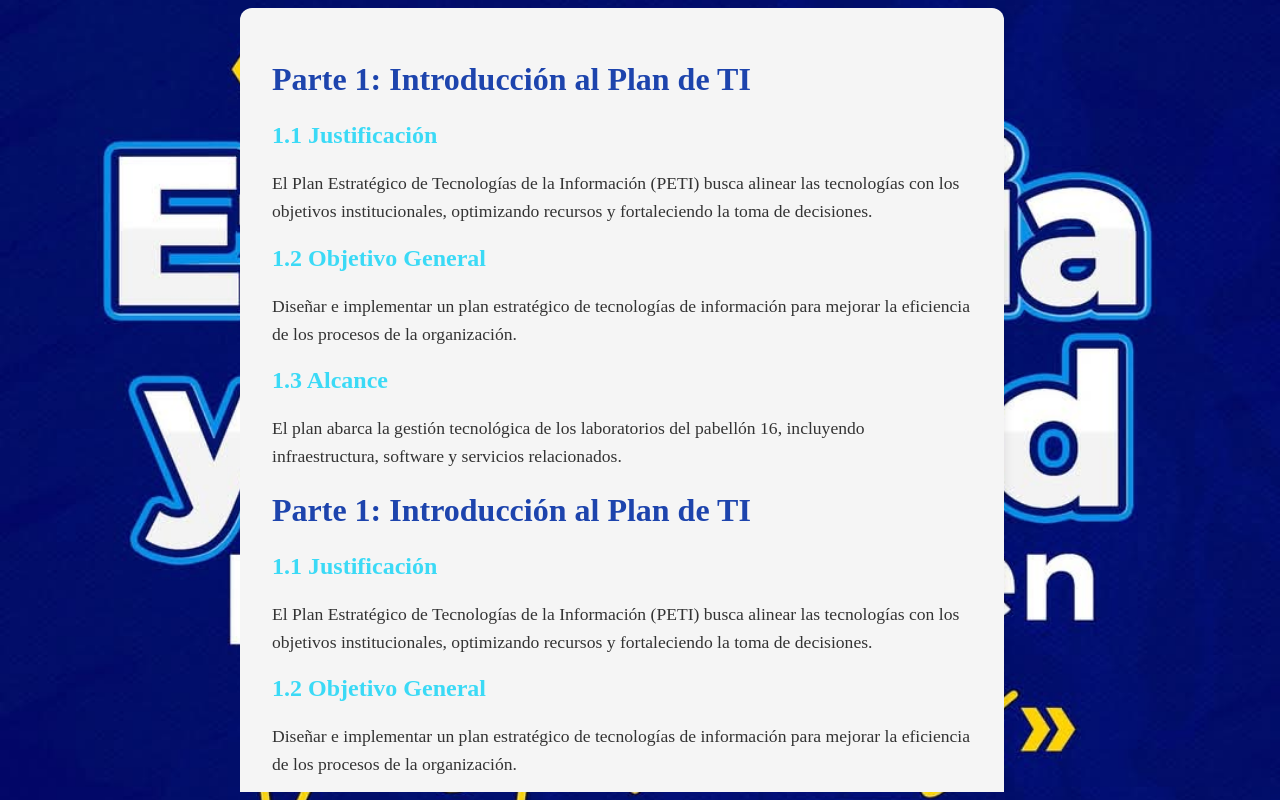
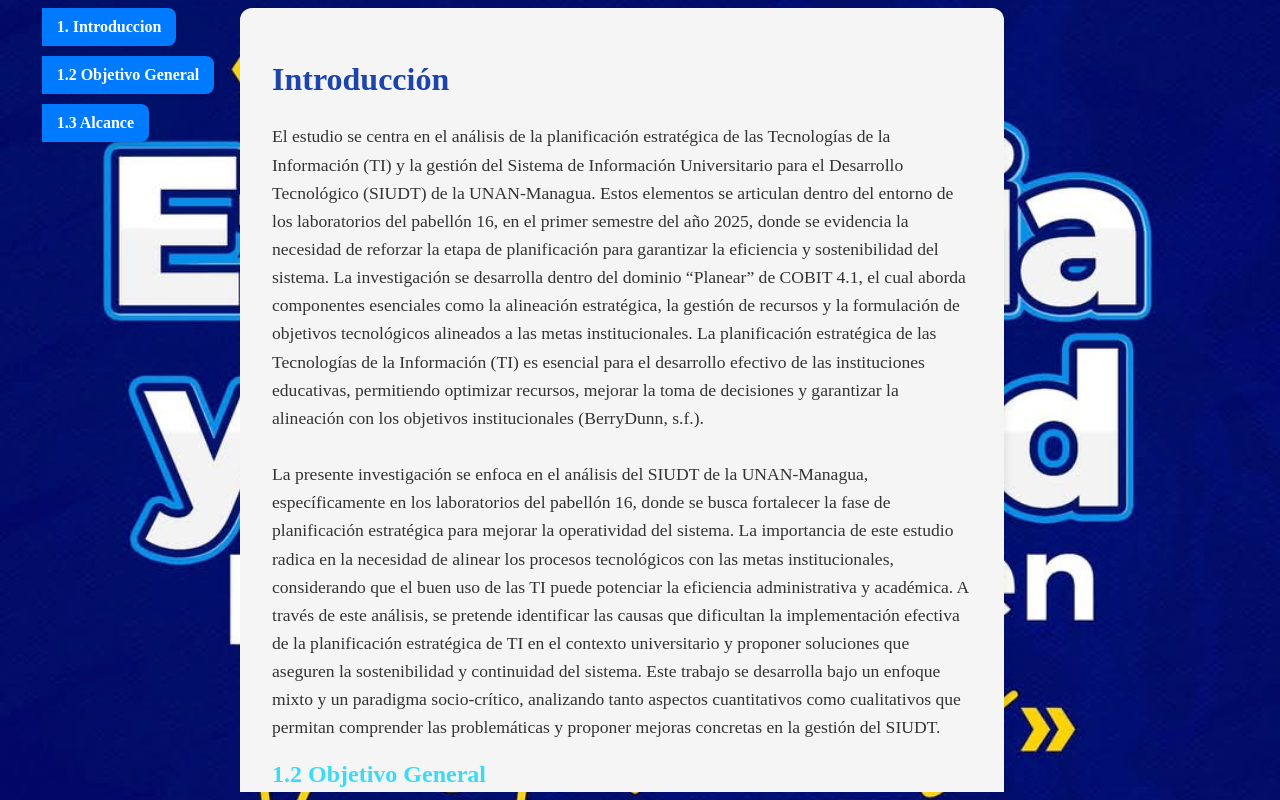
Before and after one commit to ErwingHernandez/plan-ti-react, a React (Vite) app: page /part1 in a window 1280 px wide. Built offline with nearby package versions, Linux system fonts and the light colour scheme.

Commit message:
etiquetas laterlaes

```diff
--- a/src/index.css
+++ b/src/index.css
@@ -9,4 +9,5 @@
   align-items: center;
   width: 100dvw;
   height: 100dvh;
+  scroll-behavior: smooth;
 }
--- a/src/pages/part1.jsx
+++ b/src/pages/part1.jsx
@@ -1,23 +1,33 @@
 import { useState } from "react";
 import '../styles/document.css';
+import '../styles/etiquetas.css';
 
 function Part1() {
 
     return (
+        <>
 
             <div className="principal-container">
+                <div className="container-titulos">
+                    <nav>
+                        <ul>
+                            <li><a href="#Introducción">1. Introduccion</a></li>
+                            <li><a href="#objetivo-general">1.2 Objetivo General</a></li>
+                            <li><a href="#Alcance2">1.3 Alcance</a></li>
+                        </ul>
+                    </nav>
+                </div>
                 <div className="scroll-container">
 
 
                     <div className="part-container">
-                    <h1>Parte 1: Introducción al Plan de TI</h1>
+                        <h1 id="Introducción">Introducción</h1>
 
                         <section>
-                        <h2>1.1 Justificación</h2>
                             <p>
-                            El Plan Estratégico de Tecnologías de la Información (PETI) busca alinear las
-                            tecnologías con los objetivos institucionales, optimizando recursos y
-                            fortaleciendo la toma de decisiones.
+                                El estudio se centra en el análisis de la planificación estratégica de las Tecnologías de la Información (TI) y la gestión del Sistema de Información Universitario para el Desarrollo Tecnológico (SIUDT) de la UNAN-Managua. Estos elementos se articulan dentro del entorno de los laboratorios del pabellón 16, en el primer semestre del año 2025, donde se evidencia la necesidad de reforzar la etapa de planificación para garantizar la eficiencia y sostenibilidad del sistema. La investigación se desarrolla dentro del dominio “Planear” de COBIT 4.1, el cual aborda componentes esenciales como la alineación estratégica, la gestión de recursos y la formulación de objetivos tecnológicos alineados a las metas institucionales.
+                                La planificación estratégica de las Tecnologías de la Información (TI) es esencial para el desarrollo efectivo de las instituciones educativas, permitiendo optimizar recursos, mejorar la toma de decisiones y garantizar la alineación con los objetivos institucionales (BerryDunn, s.f.). <br/> <br/> La presente investigación se enfoca en el análisis del SIUDT de la UNAN-Managua, específicamente en los laboratorios del pabellón 16, donde se busca fortalecer la fase de planificación estratégica para mejorar la operatividad del sistema. La importancia de este estudio radica en la necesidad de alinear los procesos tecnológicos con las metas institucionales, considerando que el buen uso de las TI puede potenciar la eficiencia administrativa y académica. A través de este análisis, se pretende identificar las causas que dificultan la implementación efectiva de la planificación estratégica de TI en el contexto universitario y proponer soluciones que aseguren la sostenibilidad y continuidad del sistema. Este trabajo se desarrolla bajo un enfoque mixto y un paradigma socio-crítico, analizando tanto aspectos cuantitativos como cualitativos que permitan comprender las problemáticas y proponer mejoras concretas en la gestión del SIUDT.
+
                             </p>
                         </section>
 
@@ -29,45 +39,12 @@
                             </p>
                         </section>
 
-                    <section>
-                        <h2>1.3 Alcance</h2>
-                        <p>
-                            El plan abarca la gestión tecnológica de los laboratorios del pabellón 16,
-                            incluyendo infraestructura, software y servicios relacionados.
-                        </p>
-                    </section>
 
-                    <h1>Parte 1: Introducción al Plan de TI</h1>
-
-                    <section>
-                        <h2>1.1 Justificación</h2>
-                        <p>
-                            El Plan Estratégico de Tecnologías de la Información (PETI) busca alinear las
-                            tecnologías con los objetivos institucionales, optimizando recursos y
-                            fortaleciendo la toma de decisiones.
-                        </p>
-                    </section>
-
-                    <section>
-                        <h2>1.2 Objetivo General</h2>
-                        <p>
-                            Diseñar e implementar un plan estratégico de tecnologías de información para
-                            mejorar la eficiencia de los procesos de la organización.
-                        </p>
-                    </section>
-
-                    <section>
-                        <h2>1.3 Alcance</h2>
-                        <p>
-                            El plan abarca la gestión tecnológica de los laboratorios del pabellón 16,
-                            incluyendo infraestructura, software y servicios relacionados.
-                        </p>
-                    </section>
                     </div>
 
                 </div>
             </div>
-
+        </>
 
     );
 }
--- a/src/pages/part2.jsx
+++ b/src/pages/part2.jsx
@@ -1,5 +1,6 @@
 import { useState } from "react";
-
+import '../styles/document.css';
+import '../styles/etiquetas.css';
 
 function Part2() {
 
--- a/src/pages/part3.jsx
+++ b/src/pages/part3.jsx
@@ -1,5 +1,6 @@
 import { useState } from "react";
-
+import '../styles/document.css';
+import '../styles/etiquetas.css';
 
 function Part3() {
 
--- a/src/pages/part4.jsx
+++ b/src/pages/part4.jsx
@@ -1,5 +1,6 @@
 import { useState } from "react";
-
+import '../styles/document.css';
+import '../styles/etiquetas.css';
 
 function Part4() {
 
--- a/src/styles/document.css
+++ b/src/styles/document.css
@@ -61,3 +61,11 @@
     line-height: 1.6;
     color: #333;
 }
+
+.container-titulos{
+    display: flex;
+    height: 98dvh;
+    margin-right: 80%;
+    position: absolute;
+
+}
--- /dev/null
+++ b/src/styles/etiquetas.css
@@ -0,0 +1,28 @@
+.container-titulos ul {
+    list-style: none;
+    padding: 0;
+    margin: 0;
+}
+
+.container-titulos li {
+    background-color: #007bff;
+    color: white;
+    padding: 10px 15px;
+    margin-bottom: 10px;
+    border-radius: 0 8px 8px 0;
+    font-weight: bold;
+    width: max-content;
+    transition: background-color 0.3s;
+    cursor: pointer;
+    box-shadow: 2px 2px 5px rgba(0, 0, 0, 0.1);
+}
+
+.container-titulos li:hover {
+    background-color: #0056b3;
+}
+
+.container-titulos li a {
+    color: white;
+    text-decoration: none;
+    display: block;
+}
```
Lines whose indentation alone changed are shown as unchanged.
